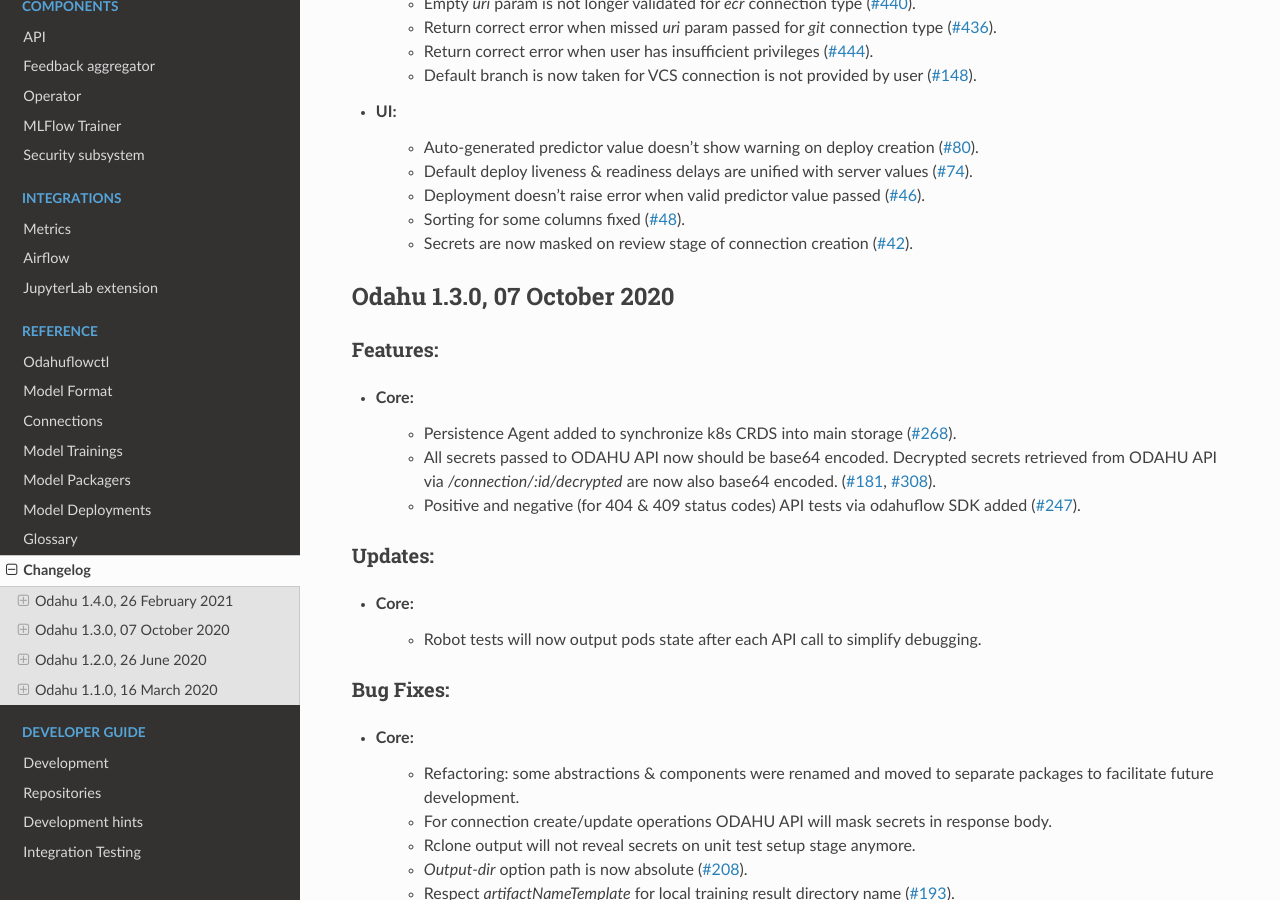
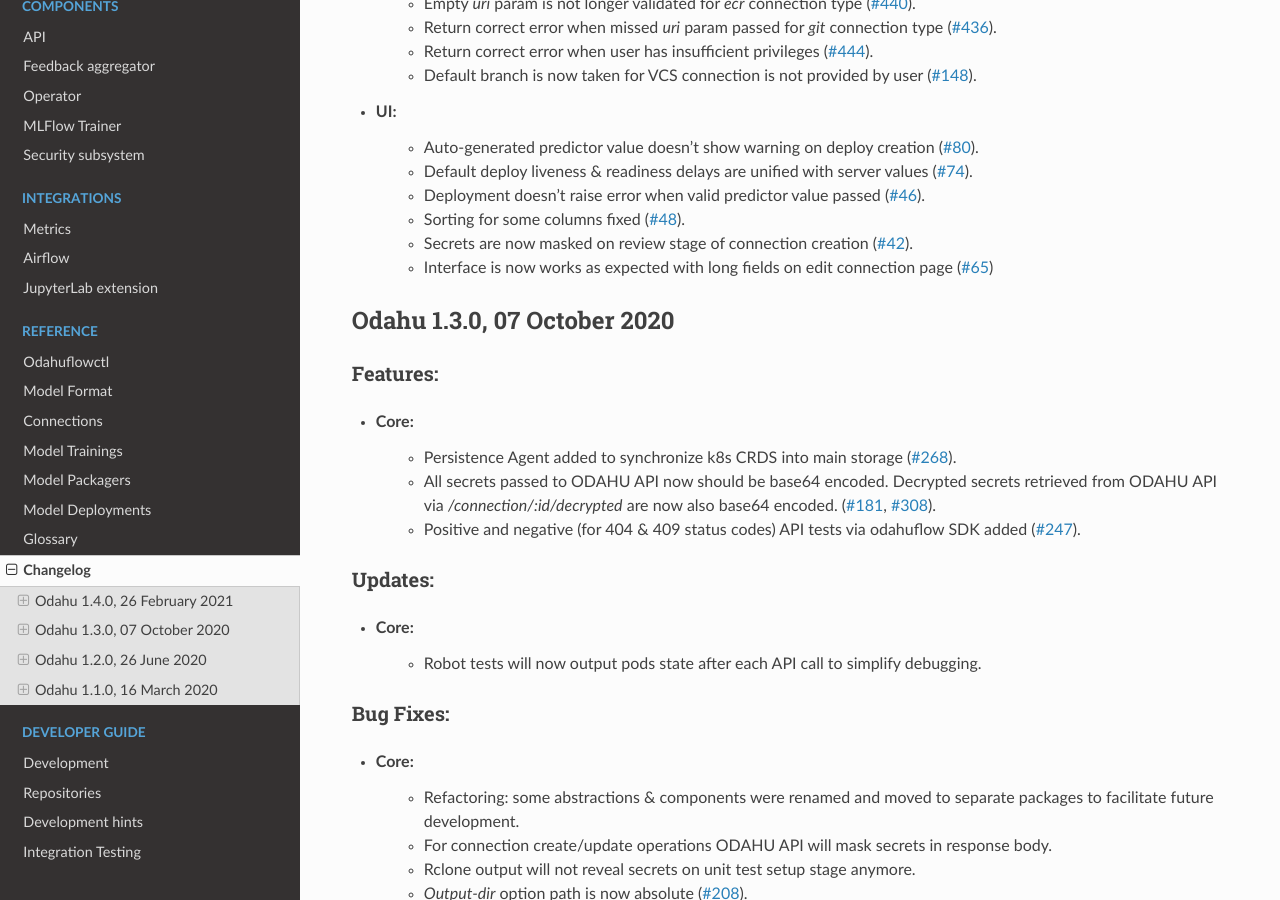
Before and after one commit to odahu/odahu-docs, a Sphinx documentation site: the page built from source/ref_changelog.rst, in a window 1280 px wide and 900 px high, scrolled down 1087 px. Built offline with Sphinx 7.4.7 and the Read the Docs theme 2.0.0, drawn with Linux system fonts in a browser that asks for light colours; formulas are drawn with MathJax 3.

Commit message:
1.4.0 changelog

```diff
--- a/source/ref_changelog.rst
+++ b/source/ref_changelog.rst
@@ -50,6 +50,7 @@
     * Deployment doesn't raise error when valid predictor value passed (`#46 <https://github.com/odahu/odahu-ui/issues/46>`_).
     * Sorting for some columns fixed (`#48 <https://github.com/odahu/odahu-ui/issues/48>`_).
     * Secrets are now masked on review stage of connection creation (`#42 <https://github.com/odahu/odahu-ui/issues/42>`_).
+    * Interface is now works as expected with long fields on edit connection page (`#65 <https://github.com/odahu/odahu-ui/issues/65>`_)
 
 
 Odahu 1.3.0, 07 October 2020
```
